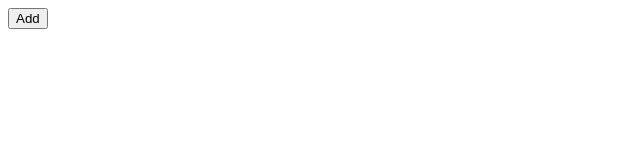
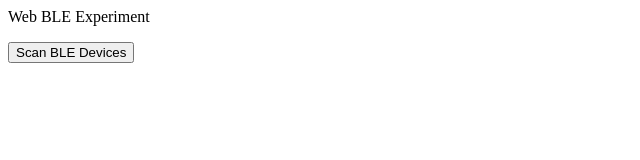
Before and after one commit to workshop512/ble-webapp, a plain HTML site: page index.html in a window 1280 px wide. Shown: the whole page, without its empty margins (0-640 px from the left). Drawn offline with Linux system fonts and the light colour scheme.

Commit message:
Update index.html

```diff
--- a/index.html
+++ b/index.html
@@ -5,8 +5,9 @@
     <title>Web BLE Experiment</title>
  </head>
  <body>
+  Web BLE Experiment<p>
     <form action="">
-         <input type="button" id="myButton" value="Add"/>
+         <input type="button" id="myButton" value="Scan BLE Devices"/>
     </form>
  </body>
 </html>
```
